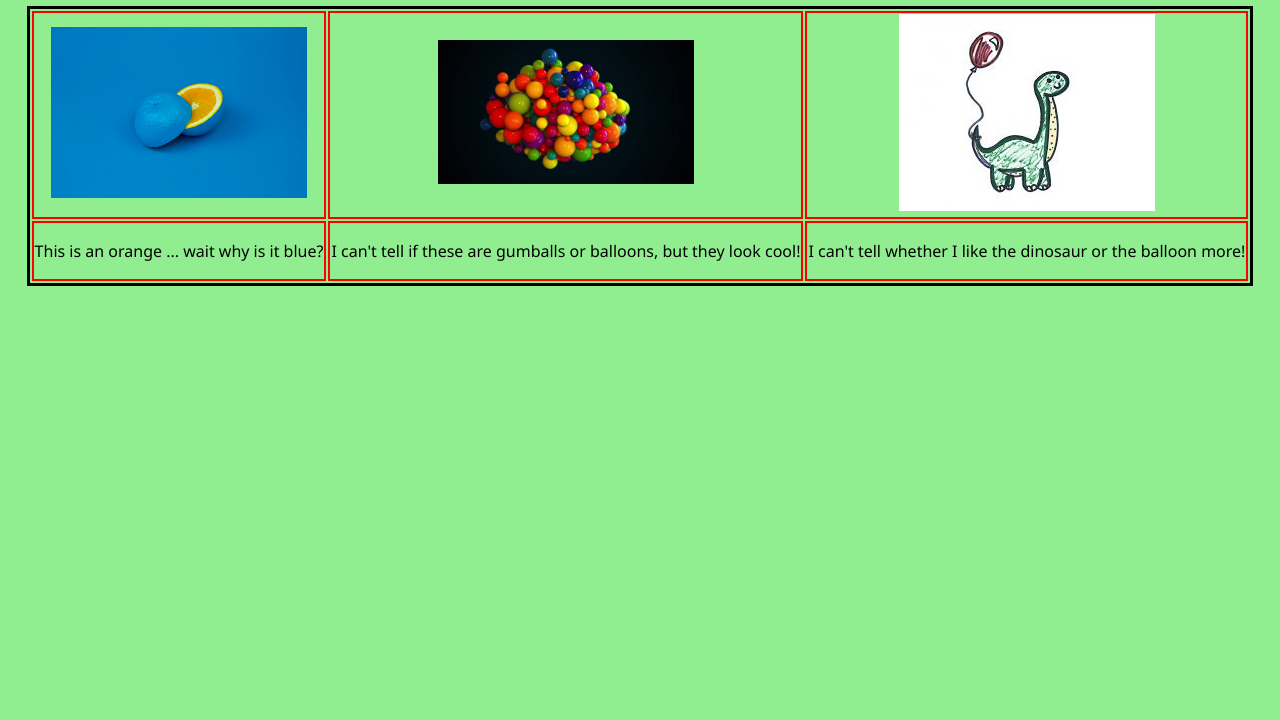
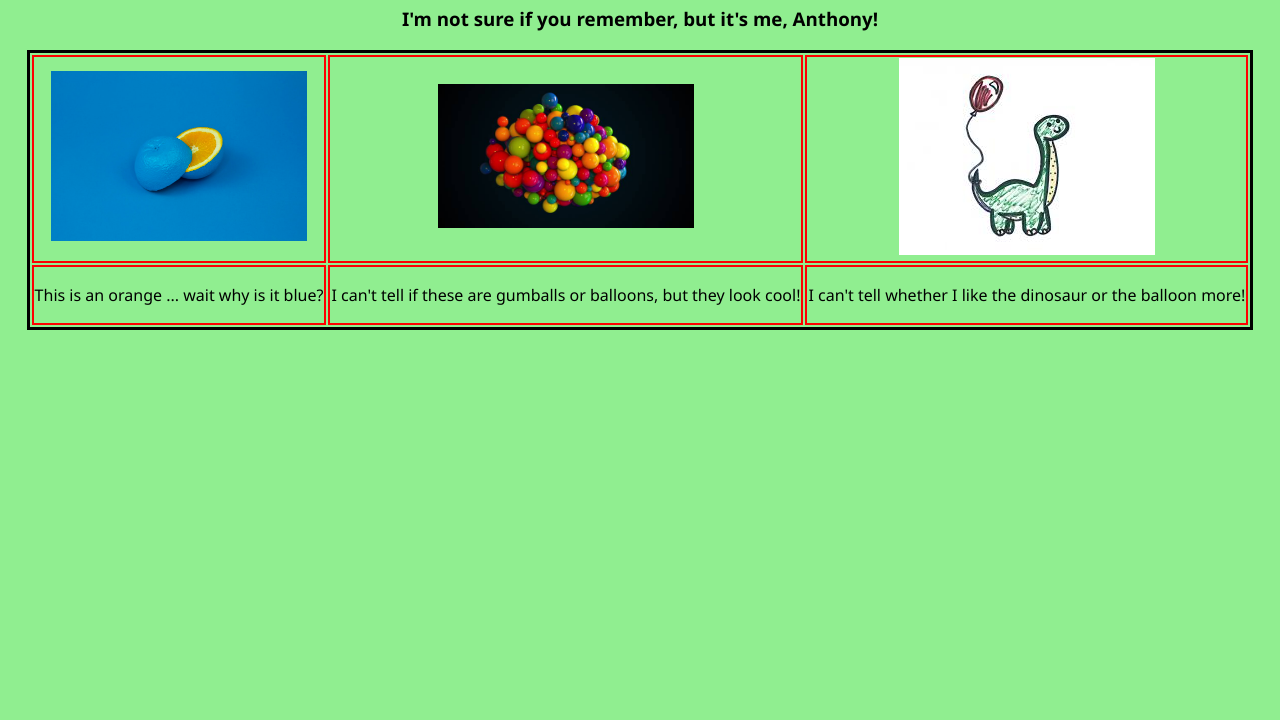
Before and after one commit to anthonypoon12/PracticalWebDevelopmentAssignment1, a plain HTML site: page assignment.html in a window 1280 px wide. Shown: the part 80-800 px from the top of the page. Drawn offline with Linux system fonts and the light colour scheme.

Commit message:
added h3 header

```diff
--- a/assignment.html
+++ b/assignment.html
@@ -5,7 +5,7 @@
     <meta charset="UTF-8">
     <link rel="stylesheet" type="text/css" href="css/assignment.css">
     <h1>This is the main assignment page!</h1>
-
+    <h3>I'm not sure if you remember, but it's me, Anthony!</h3>
 </head>
 <body>
     <table>
```
